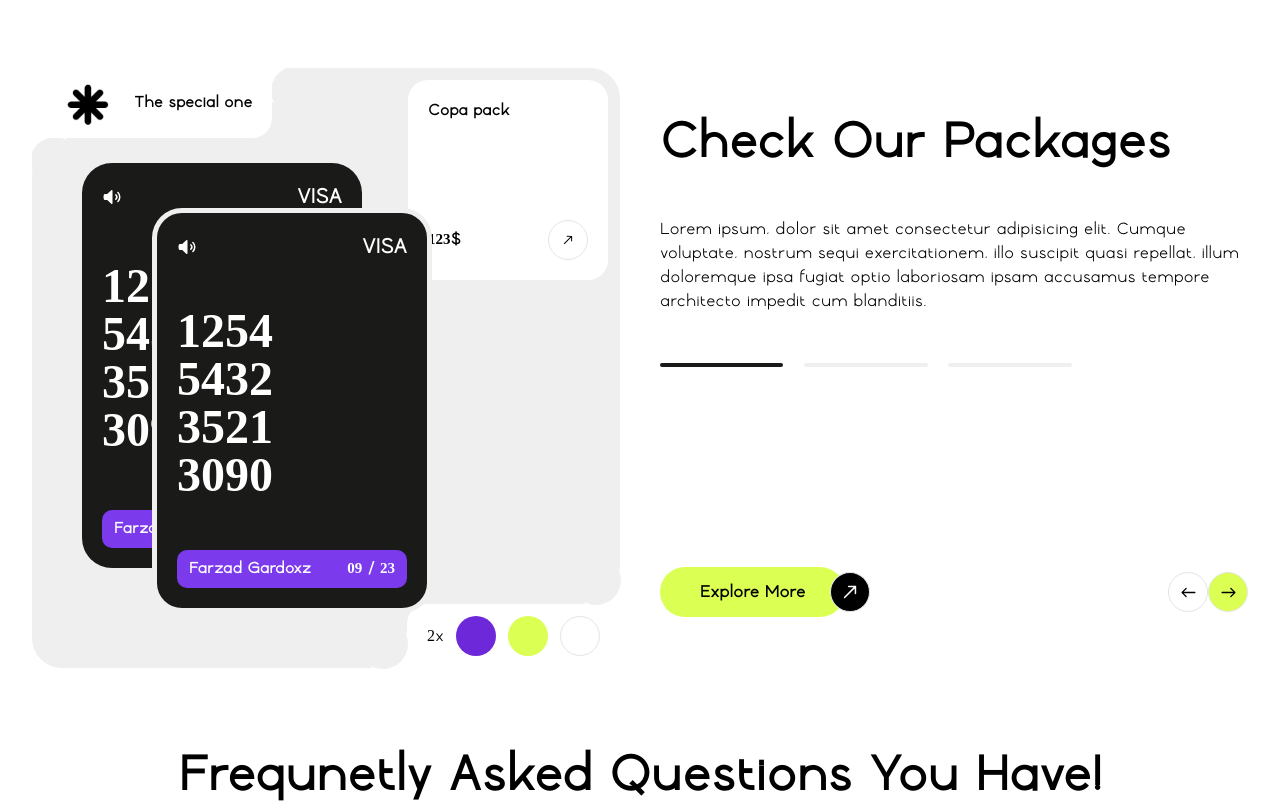
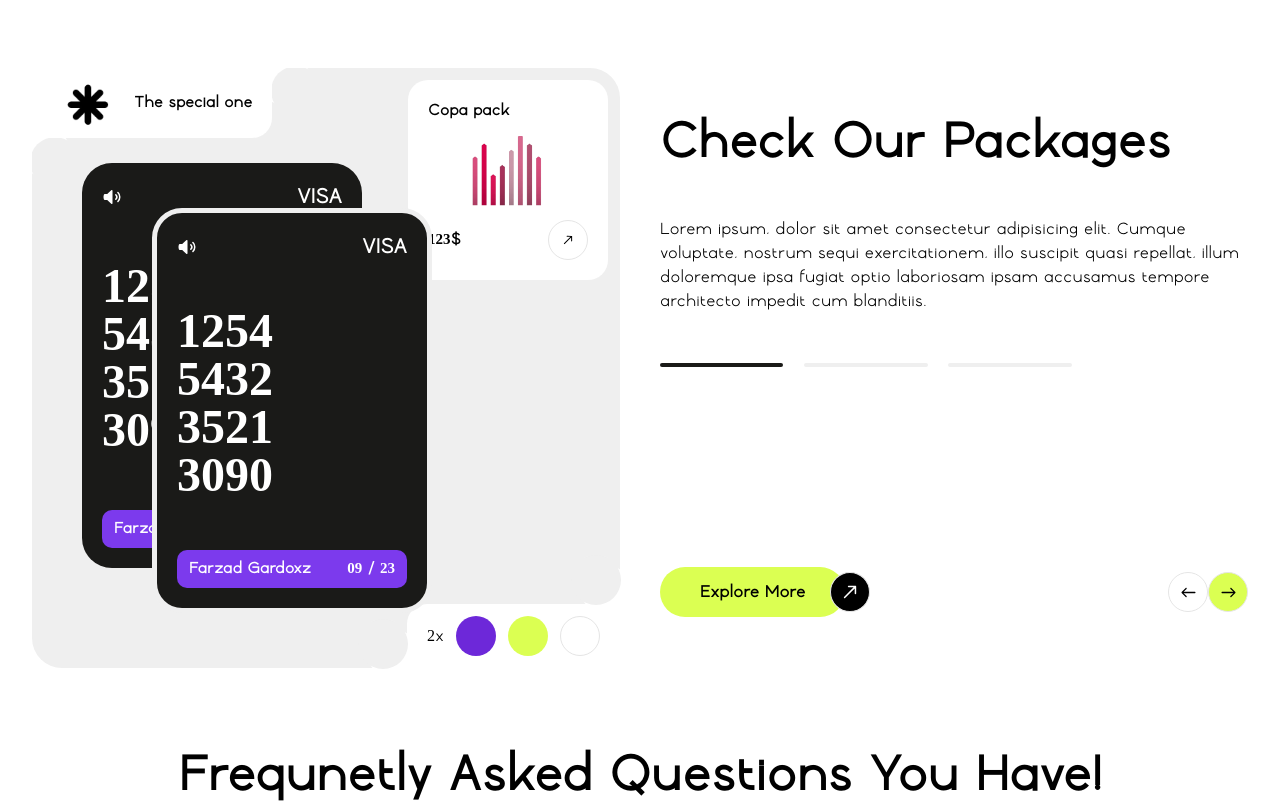
Before and after one commit to karthi200125/Landing_page_design_finance_card, a Next.js app: page / in a window 1280 px wide. Shown: the part 1480-2283 px from the top of the page. After the commit the page ends 800 px from the top, so only its background shows below. Built offline with nearby package versions, Linux system fonts and the light colour scheme.

Commit message:
add locomotive scroll

```diff
--- /dev/null
+++ b/app/animations/SmoothScroll.jsx
@@ -0,0 +1,32 @@
+'use client'
+
+import { useEffect } from 'react';
+
+const SmoothScroll = ({ children }) => {
+    useEffect(() => {
+        let scroll;
+
+        import('locomotive-scroll').then((LocomotiveScroll) => {
+            scroll = new LocomotiveScroll.default({
+                el: document.querySelector('[data-scroll-container]'),
+                smooth: true,
+                smoothMobile: false,
+                resetNativeScroll: true,
+            });
+        });
+
+        return () => {
+            if (scroll) scroll.destroy();
+        };
+    }, []);
+
+    return (
+        <main className="main fixed left-0 top-0 w-full" data-scroll-container>
+            <div>
+                {children}
+            </div>
+        </main>
+    );
+};
+
+export default SmoothScroll;
--- a/app/components/Footer.jsx
+++ b/app/components/Footer.jsx
@@ -23,12 +23,12 @@ const Footer = () => {
         <Logo type='footer' />
         <h4 className='text-neutral-500 text-center sm:text-start'>Discover the power of our and rewarding credit cards</h4>
         <Button>Enter email address</Button>
-        <div className='flex flex-row items-center p-3 bg-white rounded-full max-w-max'>
+        {/* <div className='flex flex-row items-center p-3 bg-white rounded-full max-w-max'>
           <img src={logoimg.src} alt="" className='w-8 h-8 rounded-full' />
           <img src={logoimg.src} alt="" className='w-8 h-8 rounded-full' />
           <img src={logoimg.src} alt="" className='w-8 h-8 rounded-full' />
           <img src={logoimg.src} alt="" className='w-8 h-8 rounded-full' />
-        </div>
+        </div> */}
       </div>
 
       {/* mid */}
--- a/app/components/Package.jsx
+++ b/app/components/Package.jsx
@@ -1,5 +1,6 @@
 import React from 'react'
 import star from '../../public/star.png'
+import graph from '../../public/graph.webp'
 import RoundeBtn from './RoundeBtn'
 import { IoIosArrowRoundForward, IoIosArrowRoundBack } from "react-icons/io";
 import Button from './Button';
@@ -26,6 +27,7 @@ const Package = () => {
                 {/* top right */}
                 <div className='hidden sm:flex absolute top-3 right-3 w-[200px] h-[200px] rounded-[20px]  bg-[var(--white)] p-5 flex-col justify-between'>
                     <h4>Copa pack</h4>
+                    <img src={graph.src} alt="" className='w-full object-contain h-[70px]'/>
                     <h4 className='flex flex-row items-center justify-between'>123$
                         <RoundeBtn icon={<IoIosArrowRoundForward size={20} className='-rotate-45' />} />
                     </h4>
--- a/app/components/RoundeBtn.jsx
+++ b/app/components/RoundeBtn.jsx
@@ -4,7 +4,7 @@ import Magnete from '../animations/Magnet'
 const RoundeBtn = ({ icon, className }) => {
     return (
         <Magnete>
-            <div className={`custom-cursor-target border w-[40px] h-[40px] flex items-center justify-center rounded-full ${className} z-[99]`}>
+            <div className={`custom-cursor-target border w-[40px] h-[40px] flex items-center justify-center rounded-full ${className} z-[97]`}>
                 <div>
                     {icon}
                 </div>
--- a/app/layout.jsx
+++ b/app/layout.jsx
@@ -1,6 +1,7 @@
 import { Inter } from "next/font/google";
 import "./globals.css";
 import CustomCursor from "./animations/CustomCursor";
+import SmoothScroll from "./animations/SmoothScroll";
 
 const inter = Inter({ subsets: ["latin"] });
 
@@ -13,8 +14,10 @@ export default function RootLayout({ children }) {
   return (
     <html lang="en">
       <body className={inter.className} style={{ fontFamily: 'gatte' }} >
-        {/* <CustomCursor /> */}
-        {children}
+        <CustomCursor />
+        <SmoothScroll>
+          {children}
+        </SmoothScroll>
       </body>
     </html>
   );
--- a/package.json
+++ b/package.json
@@ -11,6 +11,7 @@
   "dependencies": {
     "framer-motion": "^11.3.12",
     "gsap": "^3.12.5",
+    "locomotive-scroll": "^4.1.4",
     "next": "14.2.5",
     "react": "^18",
     "react-dom": "^18",
```
Also changed, not shown: public/graph.webp (added), 1 other file (tests, documents, lock files or other folders).
